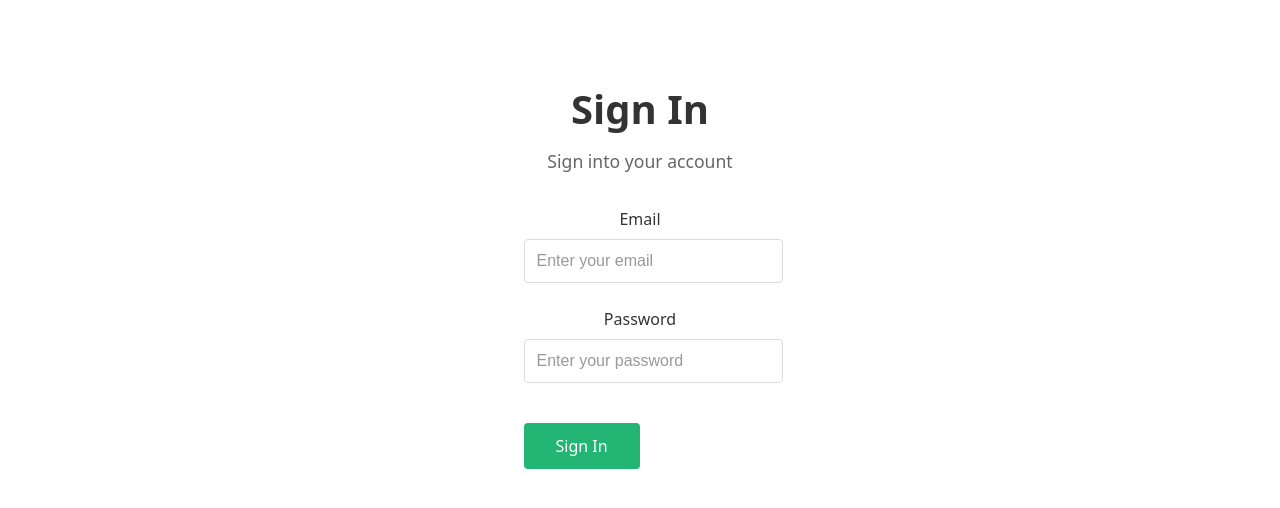
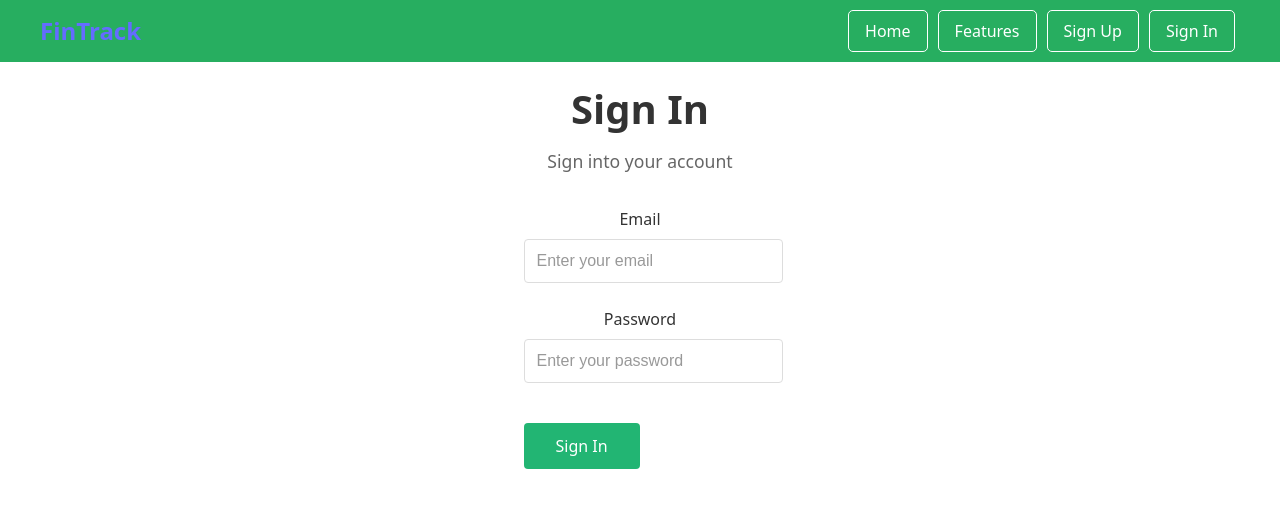
Before and after one commit to ErcModel3/personal-finance-tracker, a React (Vite) app: page /signin in a window 1280 px wide. Shown: the top 508 px of the page. Built offline with nearby package versions, Linux system fonts and the light colour scheme; no server answers.

Commit message:
Added Navbar to sign in page

```diff
--- a/src/pages/SignIn.jsx
+++ b/src/pages/SignIn.jsx
@@ -2,6 +2,7 @@ import React, { useState } from 'react';
 import './SignUp.css';
 import supabaseClient from "/src/auth/Client.js"
 import {useNavigate} from "react-router-dom";
+import Navbar from "../components/Navbar.jsx";
 
 const SignIn = () => {
     const navigate = useNavigate();
@@ -42,6 +43,7 @@ const SignIn = () => {
 
     return (
         <div className="signup-page">
+            <Navbar/>
             <div className="signup-container">
                 <div className="signup-left">
                     <h1 className="signup-title">Sign In</h1>
```
